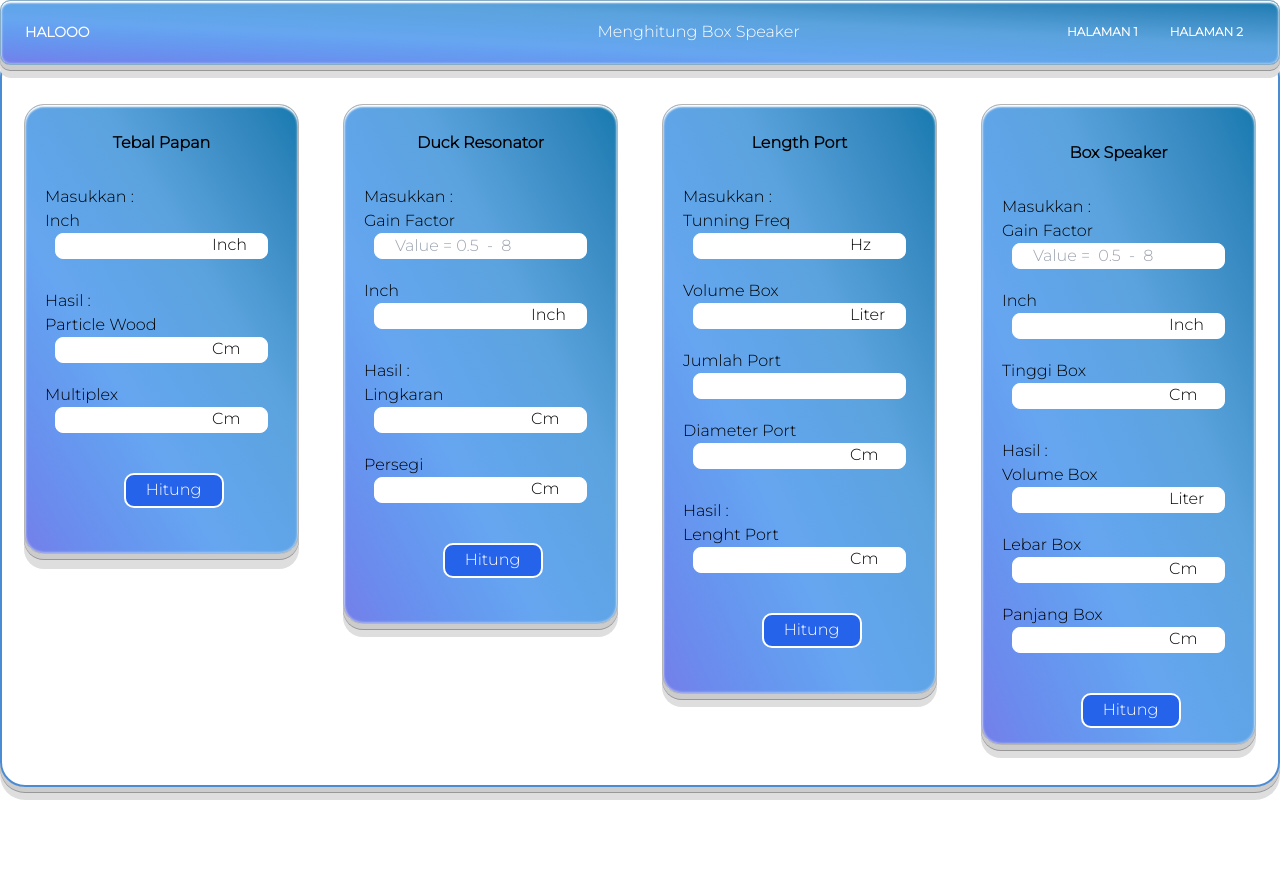
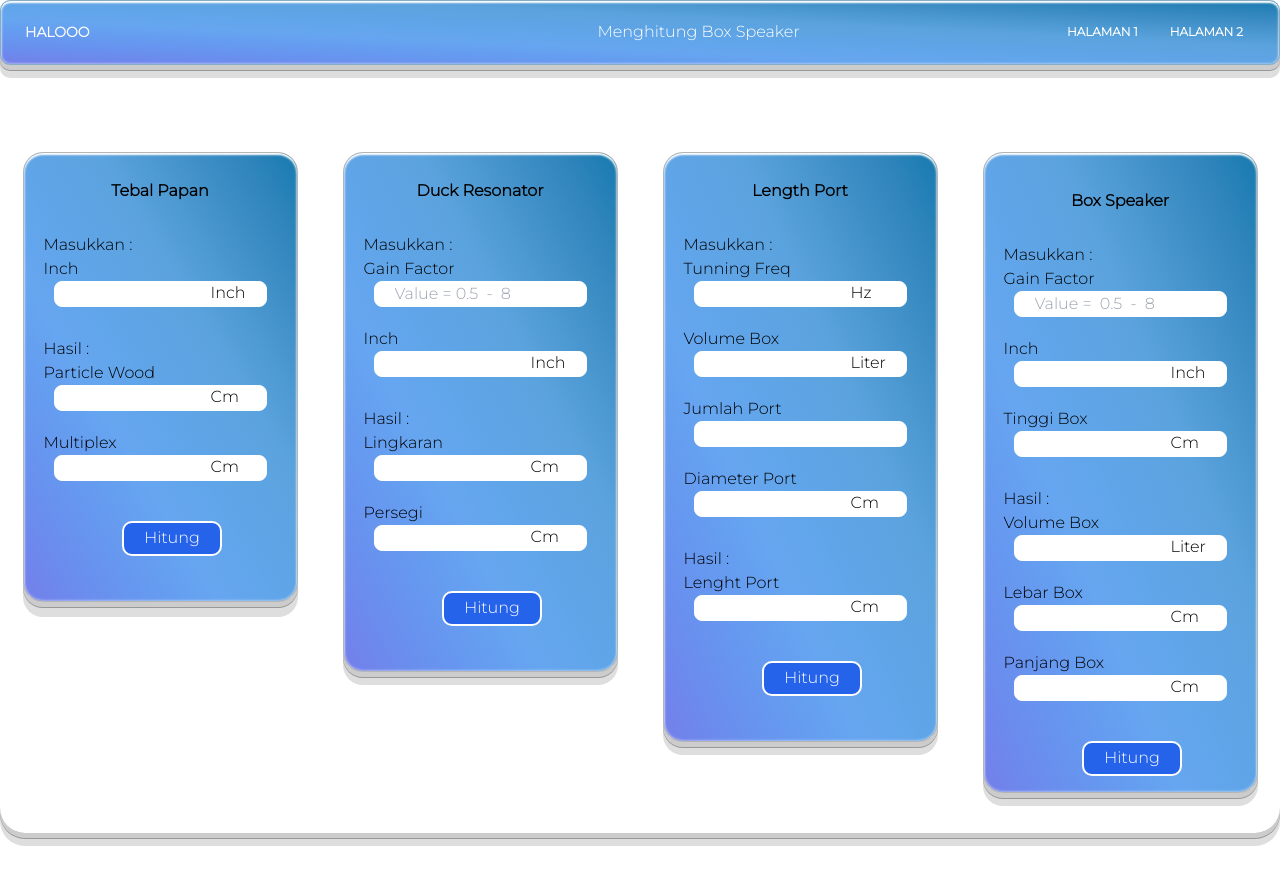
Before and after one commit to fajarbudi/NextJs, a Next.js app: page / in a window 1280 px wide. Before the commit the page ends 827 px from the top, so only its background shows below. Built offline with nearby package versions, Linux system fonts and the light colour scheme.

Commit message:
mengubah padding

```diff
--- a/app/globals.css
+++ b/app/globals.css
@@ -38,10 +38,10 @@ nav {
 }
 .container2 {
   margin: -25px 0px 40px 0px;
-  padding: 50px 0px 40px 0px;
+  padding: 100px 0px 40px 0px;
   display: flex;
   justify-content: space-around;
-  border: 2px solid rgb(75, 139, 211);
+  /* border: 2px solid rgb(75, 139, 211); */
   border-radius: 25px;
   box-shadow: inset 0 0 3px rgba(255, 255, 255, 0.8),
     inset 0 2px 2px rgba(255, 255, 255, 1), 0 5px 0 #ccc, 0 6px 0 #989898,
```
